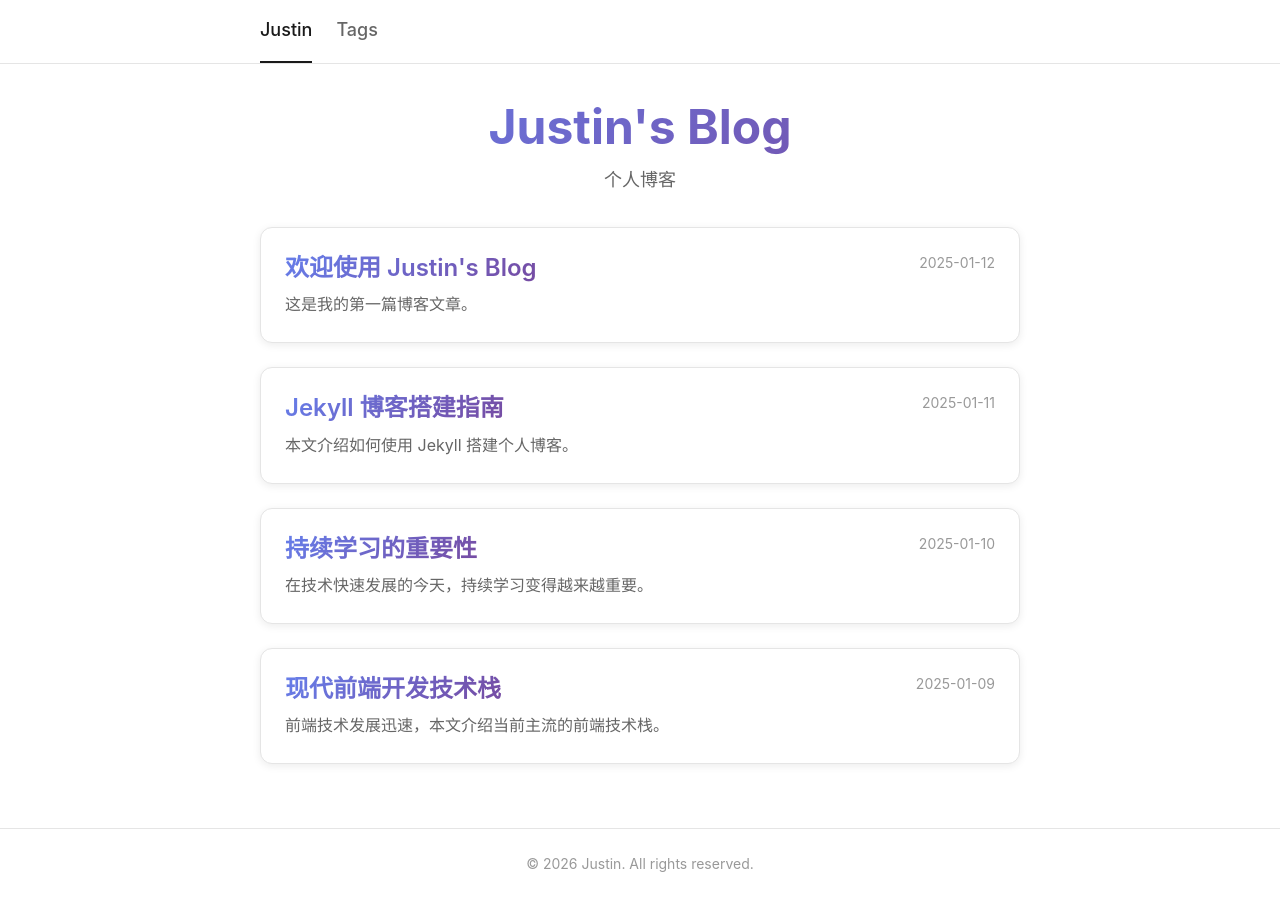
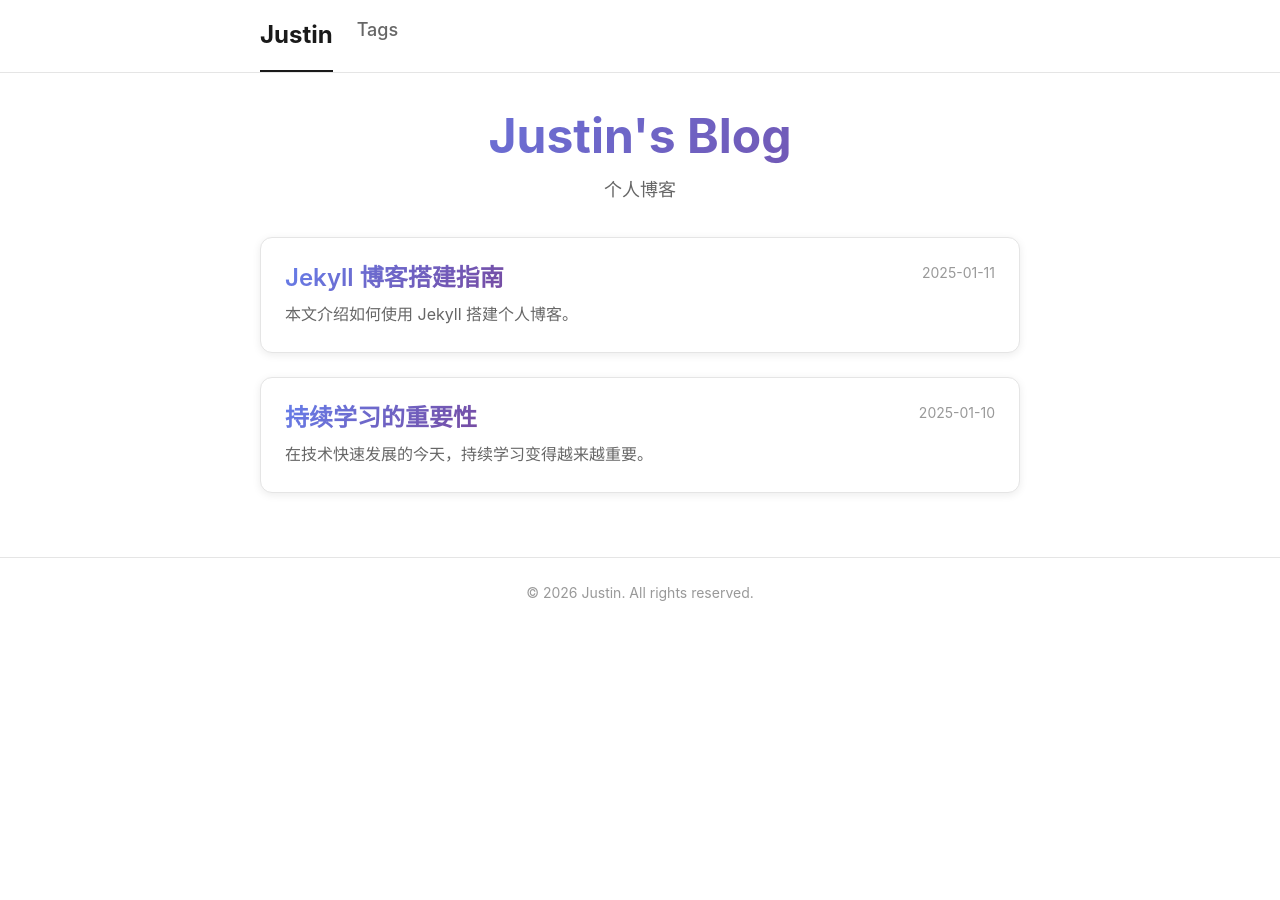
Before and after one commit to daysneco/daysneco.github.io, a Jekyll site: the page built from index.md, in a window 1280 px wide. Built offline with Jekyll 4.4.1, drawn with Linux system fonts in a browser that asks for light colours.

Commit message:
Update navigation style with brand font

````diff
--- a/_includes/header.html
+++ b/_includes/header.html
@@ -1,6 +1,6 @@
 <nav class="main-nav">
   <div class="nav-container">
-    <a href="/" class="nav-item{% if page.layout == 'home' or page.layout == nil %} active{% endif %}">Justin</a>
+    <a href="/" class="nav-item nav-brand{% if page.layout == 'home' or page.layout == nil %} active{% endif %}">Justin</a>
     <a href="/tags/" class="nav-item{% if page.layout == 'tags' %} active{% endif %}">Tags</a>
   </div>
 </nav>
--- a/_posts/2025-01-09-frontend-tech-stack.md
+++ /dev/null
@@ -1,89 +0,0 @@
----
-layout: post
-title: "现代前端开发技术栈"
-date: 2025-01-09 16:00:00 +0800
-categories: [Tech, Frontend]
----
-
-前端技术发展迅速，本文介绍当前主流的前端技术栈。
-
-## 核心技术
-
-### HTML/CSS/JavaScript
-
-这是前端开发的三大基石：
-
-- **HTML**：页面结构和内容
-- **CSS**：样式和布局
-- **JavaScript**：交互和动态功能
-
-## 框架和库
-
-### React
-
-由 Facebook 开发的 UI 库，采用组件化开发模式：
-
-```jsx
-function Welcome({ name }) {
-  return <h1>Hello, {name}!</h1>;
-}
-```
-
-### Vue.js
-
-渐进式 JavaScript 框架，易学易用：
-
-```vue
-<template>
-  <h1>{{ message }}</h1>
-</template>
-
-<script>
-export default {
-  data() {
-    return {
-      message: 'Hello Vue!'
-    }
-  }
-}
-</script>
-```
-
-## 构建工具
-
-### Vite
-
-新一代前端构建工具，启动速度快：
-
-```bash
-npm create vite@latest my-app
-```
-
-### Webpack
-
-成熟的模块打包工具，生态丰富。
-
-## CSS 方案
-
-### Tailwind CSS
-
-实用优先的 CSS 框架：
-
-```html
-<div class="flex items-center p-4 bg-white rounded-lg">
-  Hello
-</div>
-```
-
-### CSS-in-JS
-
-在 JavaScript 中编写样式，如 styled-components。
-
-## 总结
-
-选择合适的技术栈取决于项目需求和个人偏好。建议：
-
-1. 打好基础，深入理解 HTML/CSS/JavaScript
-2. 选择一个主流框架深入学习
-3. 关注工程化和最佳实践
-4. 持续学习新技术
--- a/_posts/2025-01-12-welcome.md
+++ /dev/null
@@ -1,29 +0,0 @@
----
-layout: post
-title: "欢迎使用 Justin's Blog"
-date: 2025-01-12 10:00:00 +0800
-categories: [Life]
----
-
-这是我的第一篇博客文章。
-
-## 关于这个博客
-
-这个博客使用 Jekyll 搭建，托管在 GitHub Pages 上。设计参考了 [tw93.fun](https://tw93.fun/) 和 [manateelazycat.github.io](https://manateelazycat.github.io/) 的风格。
-
-## 特性
-
-- 简洁的设计风格
-- 响应式布局
-- 支持 Markdown 格式
-- 标签分类功能
-
-## 写作计划
-
-接下来我会分享关于：
-
-- 技术学习心得
-- 项目开发经验
-- 生活随笔
-
-欢迎访问我的博客！
--- a/_sass/_navigation.scss
+++ b/_sass/_navigation.scss
@@ -25,6 +25,11 @@
     border-bottom: 2px solid transparent;
     transition: $transition;
 
+    &.nav-brand {
+      font-size: 1.5rem;
+      font-weight: 700;
+    }
+
     &:hover {
       color: $text-color;
     }
````
Also changed, not shown: .claude/settings.local.json (added), 1 other file.
